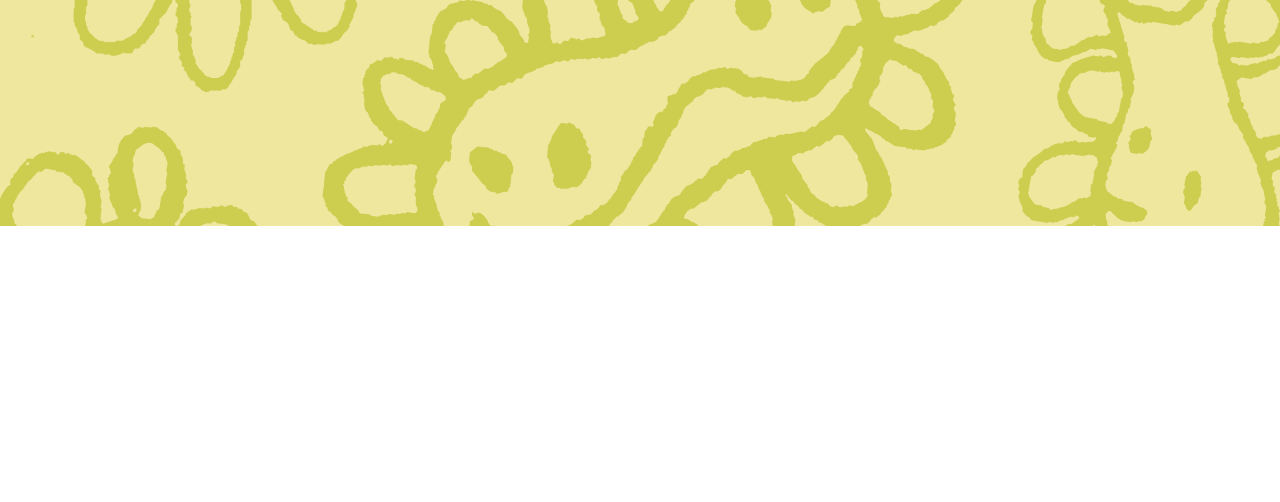
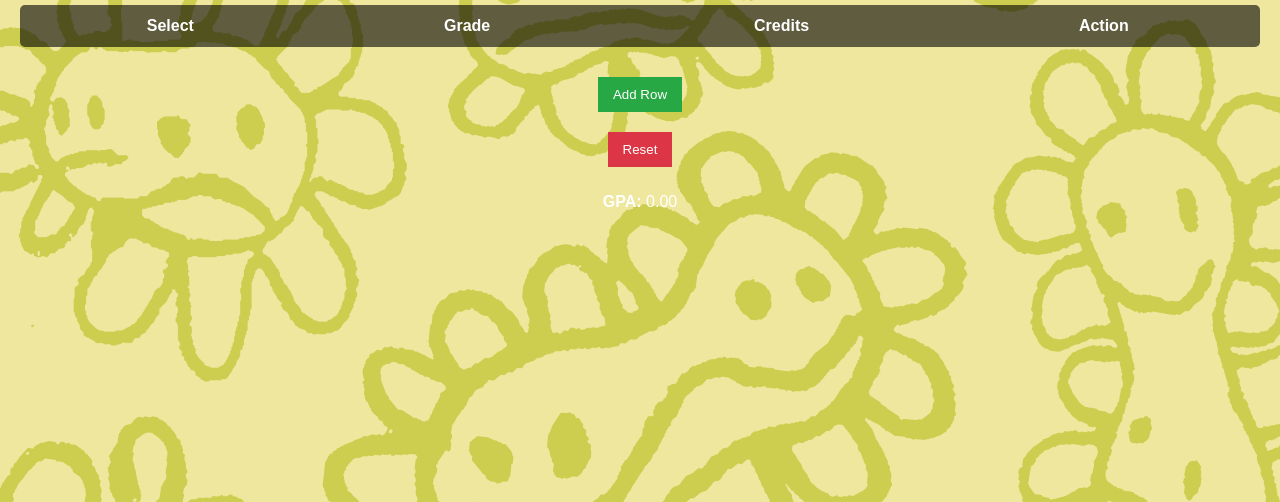
Before and after one commit to isabelstec/gpacalculator, a plain HTML site: page index.html in a window 1280 px wide. Shown: the part 338-840 px from the top of the page. Before the commit the page ends 800 px from the top, so only its background shows below. Drawn offline with Linux system fonts and the light colour scheme.

Commit message:
Update index.html

```diff
--- a/index.html
+++ b/index.html
@@ -7,14 +7,18 @@
 <style>
     body {
     font-family: Arial, sans-serif;
-        max-width: 600px;
-        margin: auto;
+    margin: 0;
     padding: 20px;
-        /* Background image settings */
+    min-height: 100vh; /* Ensures body is at least the full viewport height */
+    display: flex;
+    flex-direction: column;
+    align-items: center;
+    justify-content: center;
     background-image: url('SU24_CollinaStrada_FlowerPatch-Wallpapers_Desktop_2048_1366.jpg'); /* Replace 'your-image.jpg' with the actual image file name */
     background-size: cover; /* Ensures the image covers the entire background */
     background-position: center; /* Centers the image */
     background-repeat: no-repeat; /* Prevents the image from repeating */
+    background-attachment: fixed; /* Keeps the background fixed as you scroll */
     color: #fff; /* Adjusts text color to stand out on the background image */
     }
     h2 { text-align: center; }
```
Lines whose indentation alone changed are shown as unchanged.
